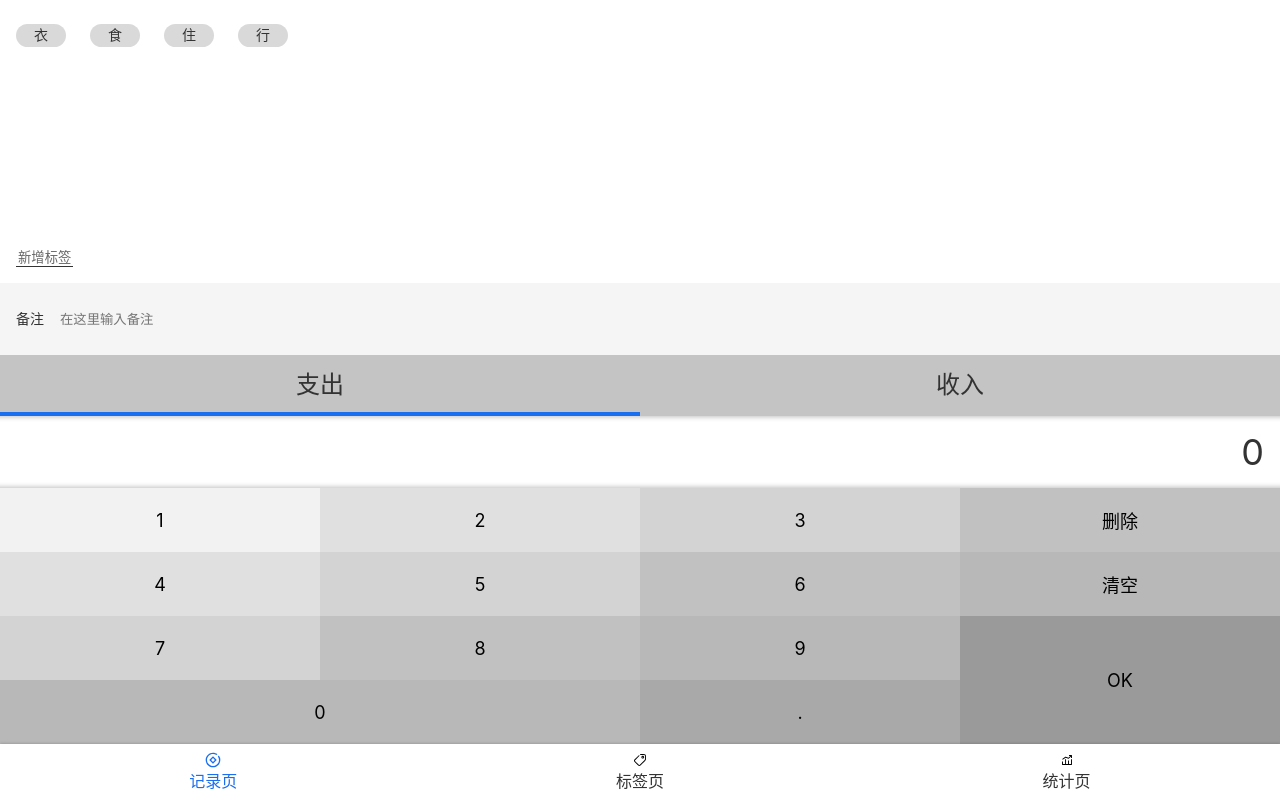
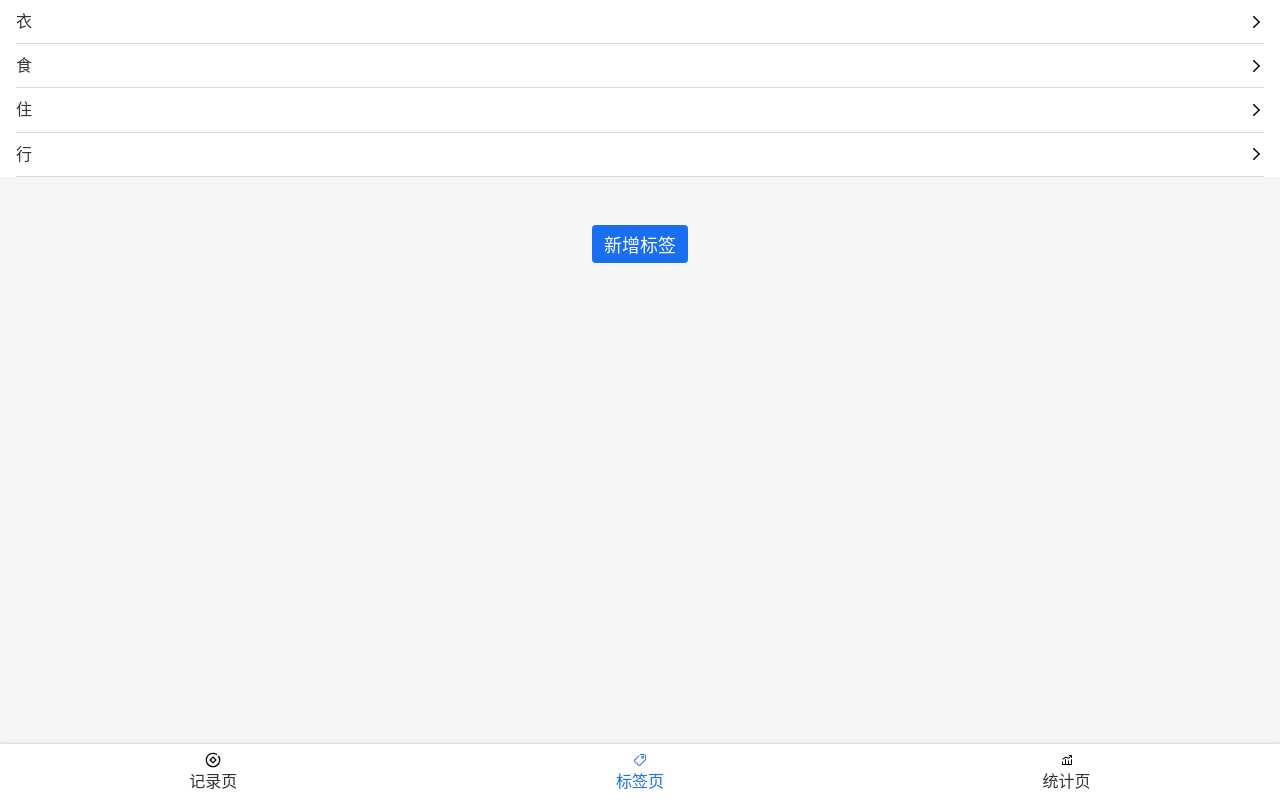
Before and after one commit to zheng013/morney-r, a React app: page /#/labels in a window 1280 px wide. Before the commit this address led to /record. Built offline with nearby package versions, Linux system fonts and the light colour scheme.

Commit message:
将findtag封装到 usetags里

```diff
--- a/src/App.tsx
+++ b/src/App.tsx
@@ -1,7 +1,7 @@
 import React from "react";
 import "App.scss";
 import {
-  BrowserRouter as Router,
+  HashRouter as Router,
   Switch,
   Route,
   Redirect,
--- a/src/components/Nav.tsx
+++ b/src/components/Nav.tsx
@@ -36,19 +36,19 @@ const Nav = () => {
     <NavWrapper>
       <ul>
         <li>
-          <NavLink to="/record" activeClassName="selected">
+          <NavLink to="/record" exact activeClassName="selected">
             <Icon name="money" />
             <span>记录页</span>
           </NavLink>
         </li>
         <li>
-          <NavLink to="/labels" activeClassName="selected">
+          <NavLink to="/labels" exact activeClassName="selected">
             <Icon name="label" />
             <span>标签页</span>
           </NavLink>
         </li>
         <li>
-          <NavLink to="/stactistics" activeClassName="selected">
+          <NavLink to="/stactistics" exact activeClassName="selected">
             <Icon name="TaskStatistics" />
             <span>统计页</span>
           </NavLink>
--- a/src/hooks/useTags.tsx
+++ b/src/hooks/useTags.tsx
@@ -14,6 +14,10 @@ const tagList = [
 const useTags = () => {
   //自定义hooks
   const [tags, setTags] = useState<Tags[]>(tagList);
-  return { tags, setTags };
+  const findTag = (id: number) => {
+    return tags.filter((t) => t.id === id)[0]?.tag;
+  };
+
+  return { tags, setTags, findTag };
 };
 export { useTags };
--- a/src/views/Tag.tsx
+++ b/src/views/Tag.tsx
@@ -1,6 +1,14 @@
 import React from "react";
-
+import { useParams } from "react-router-dom";
+import Layout from "components/Layout";
+import { useTags } from "hooks/useTags";
+type Params = {
+  id: string;
+};
 const Tag: React.FC = () => {
-  return <h1>Hi</h1>;
+  const { findTag } = useTags();
+  const { id } = useParams<Params>();
+  const tag = findTag(parseInt(id));
+  return <Layout>{tag}</Layout>;
 };
 export { Tag };
```
